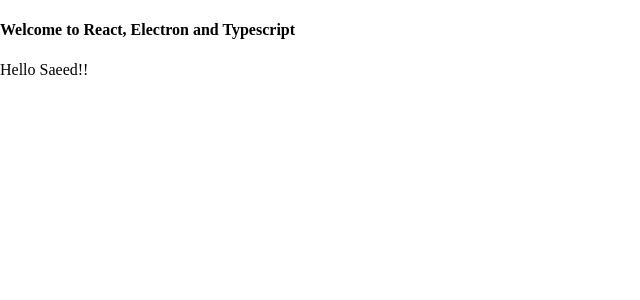
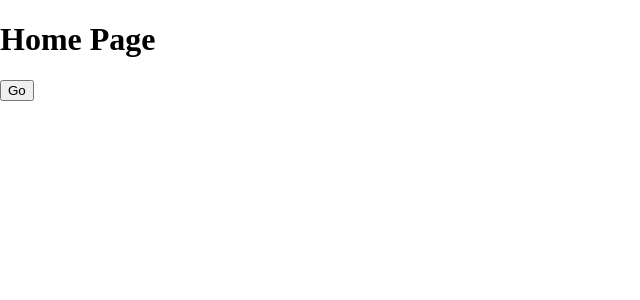
Before and after one commit to espitman/electron-typescript-kit, a React app: page / in a window 1280 px wide. Shown: the top 300 px of the page, without its empty margins (0-640 px from the left). Built offline with nearby package versions, Linux system fonts and the light colour scheme.

Commit message:
feat: router

```diff
--- a/src/index.tsx
+++ b/src/index.tsx
@@ -1,12 +1,8 @@
 import * as React from 'react'
 import * as ReactDOM from 'react-dom'
 
+import { Router } from './router'
+
 import '@public/style.scss'
 
-ReactDOM.render(
-  <div className="app">
-    <h4>Welcome to React, Electron and Typescript</h4>
-    <p>Hello Saeed!!</p>
-  </div>,
-  document.getElementById('app')
-)
+ReactDOM.render(<Router />, document.getElementById('app'))
--- /dev/null
+++ b/src/router.tsx
@@ -0,0 +1,48 @@
+import * as React from 'react'
+import { Home } from './screen/home'
+import { About } from './screen/about'
+
+interface State {
+  url?: string
+}
+
+interface Props {
+  url?: string
+}
+
+interface Components {
+  [key: string]: any
+}
+
+const components: Components = {
+  Home,
+  About
+}
+
+export class Router extends React.Component<Props, State> {
+  constructor(props: Props) {
+    super(props)
+    this.state = {
+      url: props.url || 'Home'
+    }
+  }
+
+  navigation = {
+    go: (url: string) => {
+      this.setState({ url })
+    }
+  }
+
+  render() {
+    const { url } = this.state
+    const Component =
+      components[
+        (url as string).charAt(0).toUpperCase() + (url as string).substring(1)
+      ]
+    return (
+      <div className="app">
+        <Component navigation={this.navigation} />
+      </div>
+    )
+  }
+}
--- /dev/null
+++ b/src/screen/about/index.tsx
@@ -0,0 +1,16 @@
+import * as React from 'react'
+
+export class About extends React.Component<any> {
+  handleClick = () => {
+    this.props.navigation.go('home')
+  }
+
+  render() {
+    return (
+      <>
+        <h1>About Page</h1>
+        <button onClick={this.handleClick}>Go</button>
+      </>
+    )
+  }
+}
--- /dev/null
+++ b/src/screen/home/index.tsx
@@ -0,0 +1,16 @@
+import * as React from 'react'
+
+export class Home extends React.Component<any> {
+  handleClick = () => {
+    this.props.navigation.go('about')
+  }
+
+  render() {
+    return (
+      <>
+        <h1>Home Page</h1>
+        <button onClick={this.handleClick}>Go</button>
+      </>
+    )
+  }
+}
```
Also changed, not shown: app/main.ts (+13 -13 lines).
